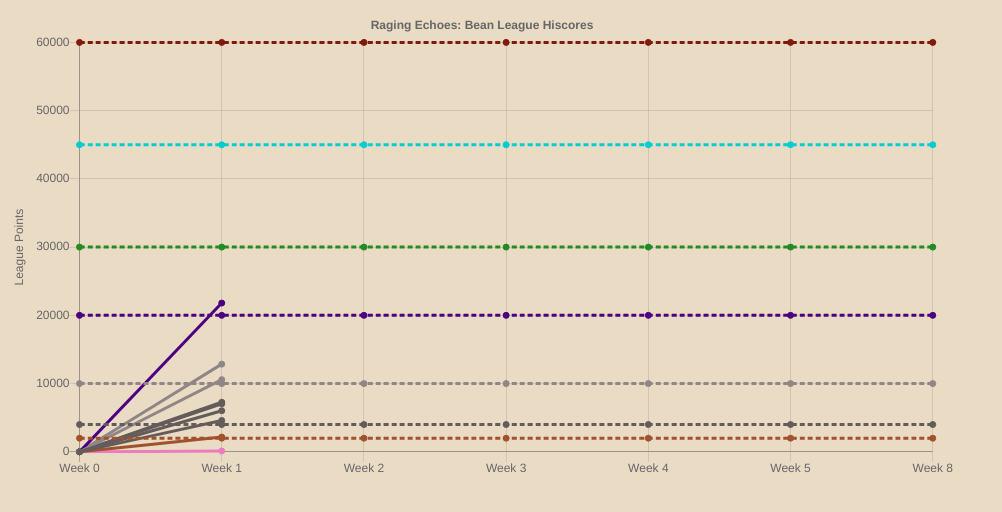
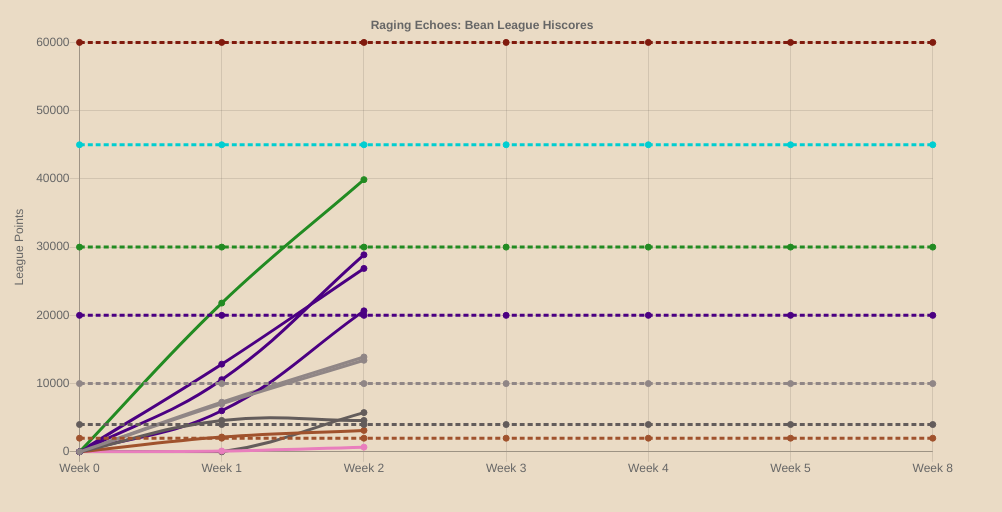
Before and after one commit to Cactusbandit/beanleague, a plain HTML site: page index.html in a window 1280 px wide. Shown: the whole page, without its empty margins (0-1002 px from the left). Drawn offline with nearby package versions, Linux system fonts and the light colour scheme.

Commit message:
Week 2 Results

```diff
--- a/index.html
+++ b/index.html
@@ -86,65 +86,72 @@
 			},
 			{
 				label: 'Cactusbandit',
-				backgroundColor: iron,
-				borderColor: iron,
-				data: [0,7030],
+				backgroundColor: steel,
+				borderColor: steel,
+				data: [0,7030, 13420],
 				fill:false,
 			},
 			{
 				label: 'GIM_OakLogs',
-				backgroundColor: steel,
-				borderColor: steel,
-				data: [0,10580],
+				backgroundColor: mithril,
+				borderColor: mithril,
+				data: [0,10580,28870],
 				fill:false,
 			},
 			{
 				label: 'GIM_SodaAsh',
 				backgroundColor: iron,
 				borderColor: iron,
-				data: [0,4600],
+				data: [0,4600,4600],
 				fill:false,
 			},
 			{
 				label: 'GIM_Sawdust',
-				backgroundColor: mithril,
-				borderColor: mithril,
-				data: [0,21800],
+				backgroundColor: adamant,
+				borderColor: adamant,
+				data: [0,21800,39890],
 				fill:false,
 			},
 			{
 				label: 'Magn',
-				backgroundColor: iron,
-				borderColor: iron,
-				data: [0,6020],
+				backgroundColor: mithril,
+				borderColor: mithril,
+				data: [0,6020,20660],
 				fill:false,
 			},
 			{
 				label: 'North IM',
-				backgroundColor: steel,
-				borderColor: steel,
-				data: [0,12850],
+				backgroundColor: mithril,
+				borderColor: mithril,
+				data: [0,12850,26880],
 				fill:false,
 			},
 			{
 				label: 'Hylian_Loach',
 				backgroundColor: bronze,
 				borderColor: bronze,
-				data: [0,2170],
+				data: [0,2170,3140],
 				fill:false,
 			},
 			{
 				label: 'Lombres',
-				backgroundColor: iron,
-				borderColor: iron,
-				data: [0,7270],
+				backgroundColor: steel,
+				borderColor: steel,
+				data: [0,7270,13900],
 				fill:false,
 			},
 			{
 				label: 'Trailblzr910',
 				backgroundColor: unranked,
 				borderColor: unranked,
-				data: [0,120],
+				data: [0,120,690],
+				fill: false,
+			},
+			{
+				label: 'Fallen51',
+				backgroundColor: iron,
+				borderColor: iron,
+				data: [0,0,5750],
 				fill: false,
 			}
 			]
```
